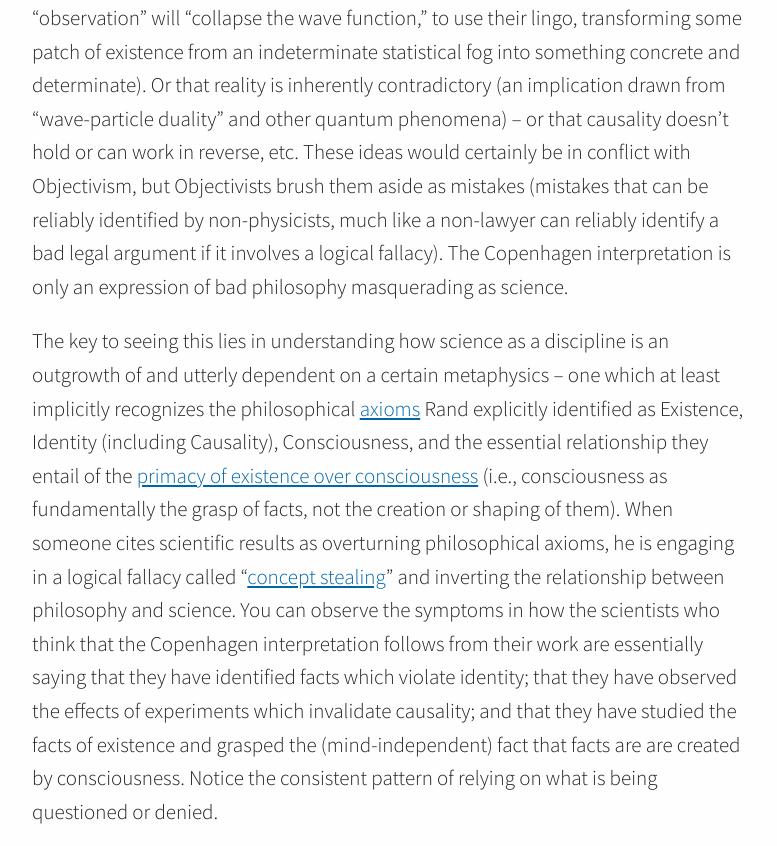
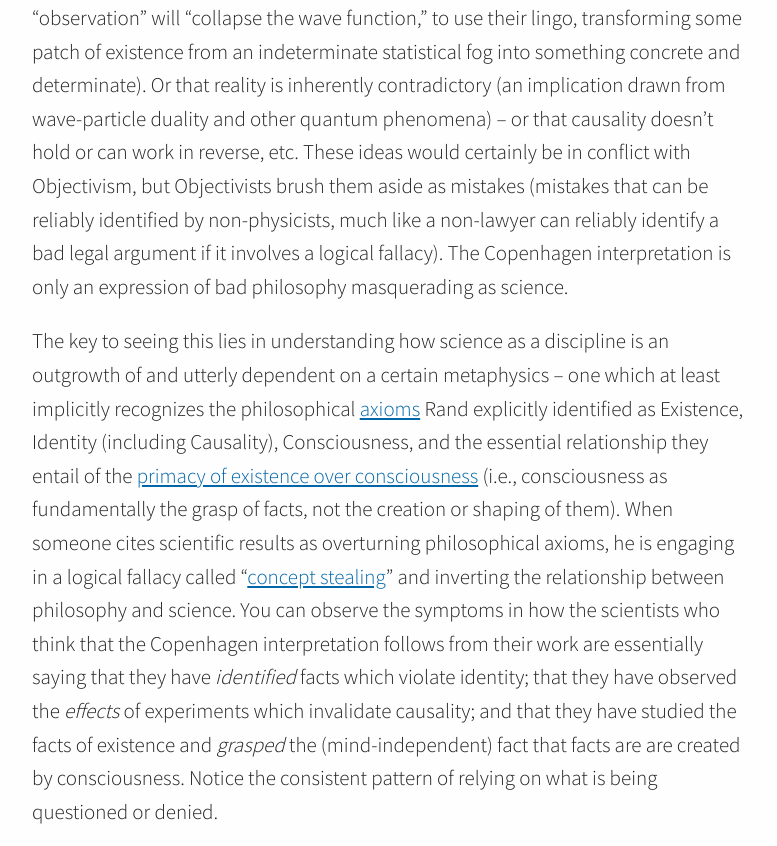
Before and after one commit to gpsites/ecosmos.com, a Jekyll site: the page built from articles/copenhagen-interpretation.md, in a window 1280 px wide. Shown: the part 790-1636 px from the top of the page, without its empty margins (251-1028 px from the left). Built offline with Jekyll 4.4.1, drawn with Linux system fonts in a browser that asks for light colours; some of the changed text lies outside the part shown.

```diff
--- a/articles/copenhagen-interpretation.md
+++ b/articles/copenhagen-interpretation.md
@@ -24,31 +24,35 @@ everything we now rationally understand started out as new and strange, after al
 We need to distinguish between quantum fact and quantum interpretation.
 The quantum facts seen in experiment are solid and not in dispute.
 However, the Copenhagen interpretation of quantum fact (currently quite fashionable)
-is the source of what I suspect you are asking about: the widespread notion that
-quantum scientists have demonstrated that things in the world are somehow radically
-dependent upon consciousness for their identities and very existence
+is the source of what I suspect you are asking about:
+the widespread notion that quantum scientists have demonstrated that things in the world
+are somehow radically dependent upon consciousness for their identities and very existence
 (that an "observation" will "collapse the wave function," to use their lingo,
 transforming some patch of existence from an indeterminate statistical fog into something concrete and determinate).
-Or that reality is inherently contradictory (an implication drawn from "wave-particle duality" and other quantum phenomena) --
+Or that reality is inherently contradictory (an implication drawn from wave-particle duality and other quantum phenomena) --
 or that causality doesn't hold or can work in reverse, etc.
 These ideas would certainly be in conflict with Objectivism, but Objectivists brush them aside as mistakes
-(mistakes that can be reliably identified by non-physicists, much like a non-lawyer can reliably identify
-a bad legal argument if it involves a logical fallacy). The Copenhagen interpretation is only
-an expression of bad philosophy masquerading as science.
+(mistakes that can be reliably identified by non-physicists, much like a non-lawyer
+can reliably identify a bad legal argument if it involves a logical fallacy).
+The Copenhagen interpretation is only an expression of bad philosophy masquerading as science.
 
-The key to seeing this lies in understanding how science as a discipline is an outgrowth of and utterly dependent
-on a certain metaphysics -- one which at least implicitly recognizes the philosophical [axioms](http://aynrandlexicon.com/lexicon/axioms.html) Rand explicitly
+The key to seeing this lies in understanding how science as a discipline is an
+outgrowth of and utterly dependent on a certain metaphysics -- one which at least implicitly recognizes
+the philosophical [axioms](http://aynrandlexicon.com/lexicon/axioms.html) Rand explicitly
 identified as Existence, Identity (including Causality), Consciousness, and the essential relationship they
-entail of the [primacy of existence over consciousness](http://aynrandlexicon.com/lexicon/primacy_of_existence_vs_primacy_of_consciousness.html) (i.e., consciousness as fundamentally the grasp of facts,
-not the creation or shaping of them). When someone cites scientific results as overturning philosophical axioms,
-he is engaging in a logical fallacy called "[concept stealing](http://aynrandlexicon.com/lexicon/stolen_concept,_fallacy_of.html)" and inverting the relationship between philosophy
-and science. You can observe the symptoms in how the scientists who think that the Copenhagen interpretation
-follows from their work are essentially saying that they have identified facts which violate identity;
-that they have observed the effects of experiments which invalidate causality;
-and that they have studied the facts of existence and grasped the (mind-independent) fact that facts are are created by consciousness.
+entail of the [primacy of existence over consciousness](http://aynrandlexicon.com/lexicon/primacy_of_existence_vs_primacy_of_consciousness.html)
+(i.e., consciousness as fundamentally the grasp of facts, not the creation or shaping of them).
+When someone cites scientific results as overturning philosophical axioms, he is engaging in a
+logical fallacy called "[concept stealing](http://aynrandlexicon.com/lexicon/stolen_concept,_fallacy_of.html)"
+and inverting the relationship between philosophy and science.
+You can observe the symptoms in how the scientists who think that the Copenhagen interpretation follows from their work
+are essentially saying that they have *identified* facts which violate identity;
+that they have observed the *effects* of experiments which invalidate causality;
+and that they have studied the facts of existence and *grasped* the (mind-independent) fact that facts are are created by consciousness.
 Notice the consistent pattern of relying on what is being questioned or denied.
 
 Objectivists are of course not threatened by this kind of confusion.
 Indeed, in clarifying the basic relationship between philosophy and the special sciences,
-Objectivism provides a powerful tonic against unproductive blind alleys like the
-Copenhagen interpretation of QM, even putting scientists in a better position to do great science.
+Objectivism provides a powerful tonic against unproductive blind alleys
+like the Copenhagen interpretation of QM,
+even putting scientists in a better position to do great science.
```
